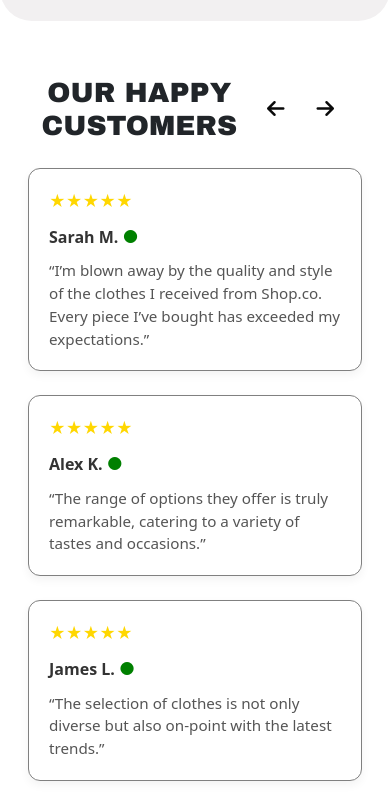
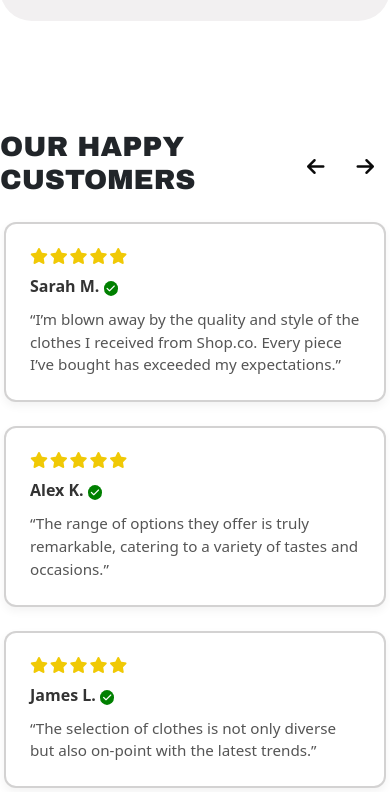
Before and after one commit to omniaEE/multi-actor-ecommerce, a plain HTML site: page home_page/homePage.html in a window 390 px wide. Shown: the part 3597-4389 px from the top of the page. Drawn offline with nearby package versions, Linux system fonts and the light colour scheme.

Commit message:
Modifying Reviews Section to be responsive

```diff
--- a/home_page/css/style.css
+++ b/home_page/css/style.css
@@ -153,7 +153,7 @@ MARK: Cat Catalog
 
 /* Reviews */
 .reviewSection {
-  padding: 40px;
+  padding: 70px 0px;
 }
 
 .review-card {
@@ -161,13 +161,17 @@ MARK: Cat Catalog
   border-radius: 12px;
   padding: 20px;
   /* width: 300px; */
-  border: 1px solid gray;
+  border: 2px solid rgba(201, 200, 200, 0.804);
   box-shadow: 0 4px 10px rgba(0, 0, 0, 0.05);
 }
 
-.stars {
-  color: gold;
-  margin-bottom: 10px;
+.ratingContainer {
+  width:30%;
+  display: flex;
+  margin-bottom: 10px
+}
+.ratingContainer i {
+  color: #f0c905;
 }
 
 .reviewer {
@@ -176,8 +180,9 @@ MARK: Cat Catalog
 }
 
 .verified {
-  color: green;
-  font-size: 1.1em;
+  padding: 1px 3px;
+  font-size: 0.6em;
+  background-color: green;
 }
 
 .review-text {
--- a/home_page/homePage.html
+++ b/home_page/homePage.html
@@ -366,13 +366,13 @@
     <!--
     MARK: Reviews
     -->
-    <section class="container reviewSection">
+    <section class="container reviewSection my-3">
       <!-- Head of section -->
-      <div class="row justify-content-between align-items-center mb-4">
-        <h1 class="col-8 sectionTitle d-flex justify-content-start m-0">
+      <div class="row justify-content-between align-items-center my-4">
+        <h1 class="col-9 sectionTitle text-start m-0">
           OUR HAPPY CUSTOMERS
         </h1>
-        <div class="col-3 d-flex justify-content-end">
+        <div class="col-3 d-flex justify-content-end mt-2">
           <div>
             <i
               class="fa-solid fa-arrow-left mx-3 fs-5"
@@ -389,28 +389,64 @@
       </div>
 
       <!-- Reviews Wrapper -->
-      <div class="row justify-content-center flex-wrap gap-4">
-        <div class="col-lg col-sm-12 review-card">
-          <div class="stars">★★★★★</div>
-          <div class="reviewer">Sarah M. <span class="verified">●</span></div>
+      <div class="row justify-content-center px-3 flex-wrap gap-4">
+        <!-- Review 1 -->
+        <div class="col-lg col-sm-12 review-card p-4">
+          <div class="ratingContainer">
+            <i class="fa-solid fa-star col"></i>
+            <i class="fa-solid fa-star col"></i>
+            <i class="fa-solid fa-star col"></i>
+            <i class="fa-solid fa-star col"></i>
+            <i class="fa-solid fa-star col"></i>
+          </div>
+          <div class="reviewer">
+            Sarah M.
+            <span class="verified rounded-circle">
+              <i class="fa-solid fa-check" style="color: #ffffff"></i>
+            </span>
+          </div>
           <div class="review-text">
             “I’m blown away by the quality and style of the clothes I received
             from Shop.co. Every piece I’ve bought has exceeded my expectations.”
           </div>
         </div>
 
-        <div class="col-lg col-sm-12 review-card">
-          <div class="stars">★★★★★</div>
-          <div class="reviewer">Alex K. <span class="verified">●</span></div>
+        <!-- Review 2 -->
+        <div class="col-lg col-sm-12 review-card p-4">
+          <div class="ratingContainer">
+            <i class="fa-solid fa-star col"></i>
+            <i class="fa-solid fa-star col"></i>
+            <i class="fa-solid fa-star col"></i>
+            <i class="fa-solid fa-star col"></i>
+            <i class="fa-solid fa-star col"></i>
+          </div>
+          <div class="reviewer">
+            Alex K.
+            <span class="verified rounded-circle">
+              <i class="fa-solid fa-check" style="color: #ffffff"></i>
+            </span>
+          </div>
           <div class="review-text">
             “The range of options they offer is truly remarkable, catering to a
             variety of tastes and occasions.”
           </div>
         </div>
 
-        <div class="col-lg col-sm-12 review-card">
-          <div class="stars">★★★★★</div>
-          <div class="reviewer">James L. <span class="verified">●</span></div>
+        <!-- Review 3 -->
+        <div class="col-lg col-sm-12 review-card p-4">
+          <div class="ratingContainer">
+            <i class="fa-solid fa-star col"></i>
+            <i class="fa-solid fa-star col"></i>
+            <i class="fa-solid fa-star col"></i>
+            <i class="fa-solid fa-star col"></i>
+            <i class="fa-solid fa-star col"></i>
+          </div>
+          <div class="reviewer">
+            James L.
+            <span class="verified rounded-circle">
+              <i class="fa-solid fa-check" style="color: #ffffff"></i>
+            </span>
+          </div>
           <div class="review-text">
             “The selection of clothes is not only diverse but also on-point with
             the latest trends.”
@@ -432,17 +468,31 @@
               We have clothes that suits your style and which you're proud to
               wear. From women to men.
             </p>
-            <div class="d-flex gap-4 my-3 py-3 pe-5 justify-content-start justify-content-md-center">
-              <div class="d-flex justify-content-center align-items-center bg-white border border-secondary rounded-circle" style="width: 30px; height: 30px;">
+            <div
+              class="d-flex gap-4 my-3 py-3 pe-5 justify-content-start justify-content-md-center"
+            >
+              <div
+                class="d-flex justify-content-center align-items-center bg-white border border-secondary rounded-circle"
+                style="width: 30px; height: 30px"
+              >
                 <i class="fa-brands fa-twitter fs-6"></i>
               </div>
-              <div class="d-flex justify-content-center align-items-center bg-black border border-secondary rounded-circle" style="width: 30px; height: 30px;">
+              <div
+                class="d-flex justify-content-center align-items-center bg-black border border-secondary rounded-circle"
+                style="width: 30px; height: 30px"
+              >
                 <i class="fa-brands fa-facebook-f text-white fs-6"></i>
               </div>
-              <div class="d-flex justify-content-center align-items-center bg-white border border-secondary rounded-circle" style="width: 30px; height: 30px;">
+              <div
+                class="d-flex justify-content-center align-items-center bg-white border border-secondary rounded-circle"
+                style="width: 30px; height: 30px"
+              >
                 <i class="fa-brands fa-instagram fs-6"></i>
               </div>
-              <div class="d-flex justify-content-center align-items-center bg-white border border-secondary rounded-circle" style="width: 30px; height: 30px;">
+              <div
+                class="d-flex justify-content-center align-items-center bg-white border border-secondary rounded-circle"
+                style="width: 30px; height: 30px"
+              >
                 <i class="fa-brands fa-github fs-6"></i>
               </div>
             </div>
```
